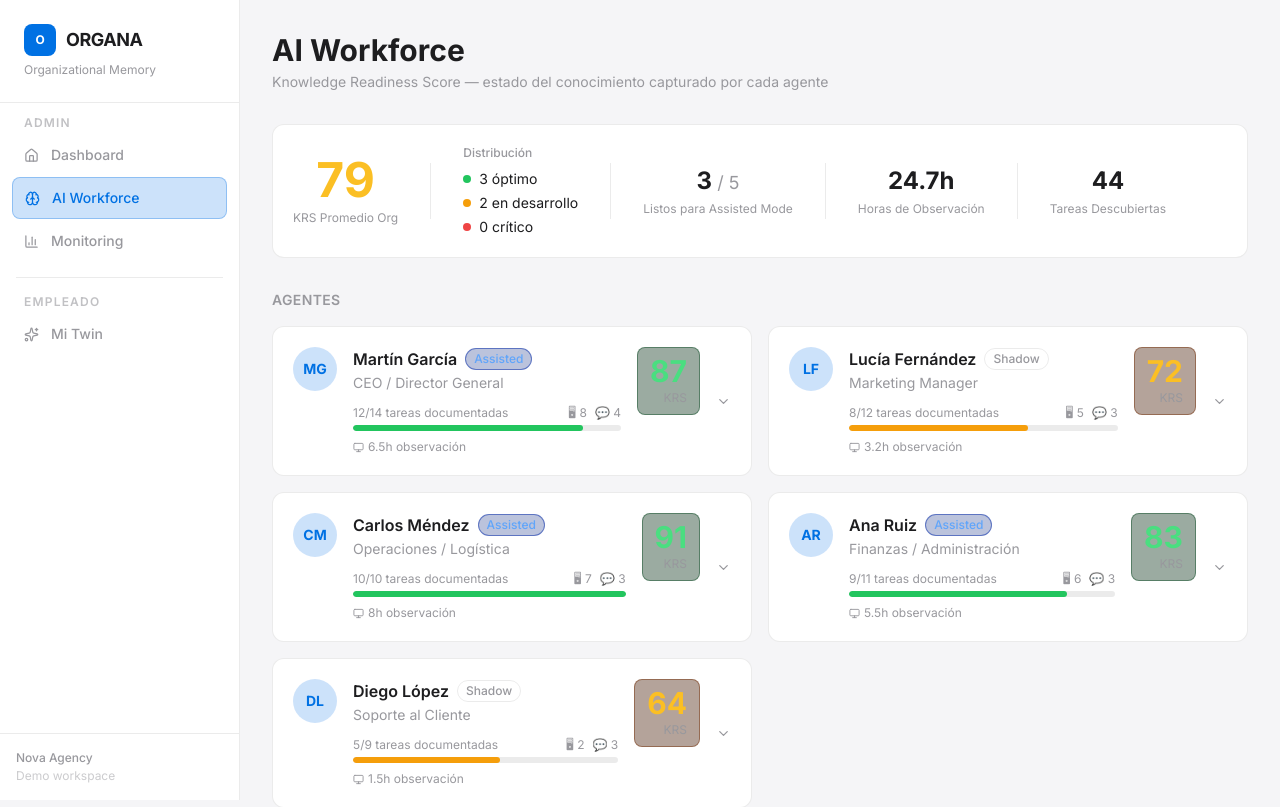
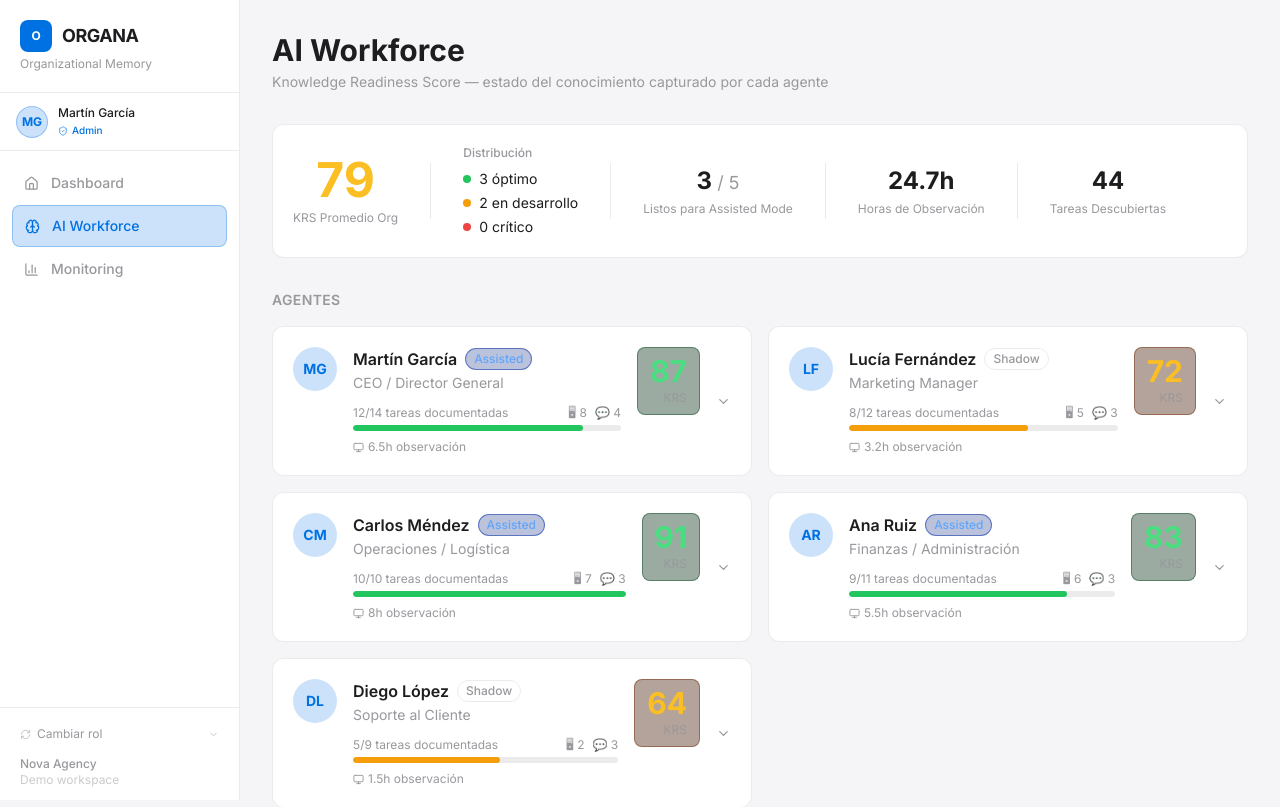
Before and after one commit to isidropasman/hack-organa-anthropic, a Next.js app: page /krs in a window 1280 px wide. Shown: the top 807 px of the page. Built offline with nearby package versions, Linux system fonts and the light colour scheme.

Commit message:
feat: add role switcher (admin/employee) for demo

```diff
--- /dev/null
+++ b/src/components/RoleSwitcher.tsx
@@ -0,0 +1,70 @@
+'use client'
+
+import { useState, useRef, useEffect } from 'react'
+import { RefreshCw, ChevronDown, ShieldCheck, User } from 'lucide-react'
+import { getCurrentUser, setCurrentUser, DEMO_ADMIN, DEMO_EMPLOYEE } from '@/lib/auth'
+
+export default function RoleSwitcher() {
+  const [open, setOpen] = useState(false)
+  const [role, setRole] = useState<'admin' | 'employee'>('admin')
+  const ref = useRef<HTMLDivElement>(null)
+
+  useEffect(() => {
+    setRole(getCurrentUser().role)
+  }, [])
+
+  useEffect(() => {
+    const handler = (e: MouseEvent) => {
+      if (ref.current && !ref.current.contains(e.target as Node)) setOpen(false)
+    }
+    document.addEventListener('mousedown', handler)
+    return () => document.removeEventListener('mousedown', handler)
+  }, [])
+
+  const switchTo = (target: 'admin' | 'employee') => {
+    setCurrentUser(target === 'admin' ? DEMO_ADMIN : DEMO_EMPLOYEE)
+    window.location.reload()
+  }
+
+  return (
+    <div ref={ref} className="relative">
+      <button
+        onClick={() => setOpen(o => !o)}
+        className="flex items-center gap-1.5 w-full px-2 py-1.5 rounded-md text-organa-text-muted hover:text-organa-text hover:bg-organa-border/60 transition-colors text-xs"
+      >
+        <RefreshCw size={11} className="opacity-60" />
+        <span className="flex-1 text-left">Cambiar rol</span>
+        <ChevronDown size={11} className={`opacity-60 transition-transform ${open ? 'rotate-180' : ''}`} />
+      </button>
+
+      {open && (
+        <div className="absolute bottom-full mb-1 left-0 right-0 bg-organa-surface border border-organa-border rounded-lg shadow-lg overflow-hidden z-50">
+          <button
+            onClick={() => switchTo('admin')}
+            className={`flex items-center gap-2 w-full px-3 py-2 text-xs transition-colors ${
+              role === 'admin'
+                ? 'bg-organa-accent/15 text-organa-accent'
+                : 'text-organa-text-muted hover:text-organa-text hover:bg-organa-border/60'
+            }`}
+          >
+            <ShieldCheck size={12} />
+            <span>Admin</span>
+            {role === 'admin' && <span className="ml-auto opacity-60">✓</span>}
+          </button>
+          <button
+            onClick={() => switchTo('employee')}
+            className={`flex items-center gap-2 w-full px-3 py-2 text-xs transition-colors ${
+              role === 'employee'
+                ? 'bg-organa-accent/15 text-organa-accent'
+                : 'text-organa-text-muted hover:text-organa-text hover:bg-organa-border/60'
+            }`}
+          >
+            <User size={12} />
+            <span>Empleado</span>
+            {role === 'employee' && <span className="ml-auto opacity-60">✓</span>}
+          </button>
+        </div>
+      )}
+    </div>
+  )
+}
--- a/src/components/Sidebar.tsx
+++ b/src/components/Sidebar.tsx
@@ -2,7 +2,10 @@
 
 import Link from 'next/link'
 import { usePathname } from 'next/navigation'
-import { Home, Brain, BarChart3, Sparkles } from 'lucide-react'
+import { useEffect, useState } from 'react'
+import { Home, Brain, BarChart3, Sparkles, ShieldCheck, User } from 'lucide-react'
+import { getCurrentUser, type CurrentUser } from '@/lib/auth'
+import RoleSwitcher from './RoleSwitcher'
 
 const adminNavItems = [
   { href: '/', label: 'Dashboard', icon: Home },
@@ -10,12 +13,13 @@ const adminNavItems = [
   { href: '/monitoring', label: 'Monitoring', icon: BarChart3 },
 ]
 
-const employeeNavItems = [
-  { href: '/my-twin/ops-twin', label: 'Mi Twin', icon: Sparkles },
-]
-
 export default function Sidebar() {
   const pathname = usePathname()
+  const [user, setUser] = useState<CurrentUser | null>(null)
+
+  useEffect(() => {
+    setUser(getCurrentUser())
+  }, [])
 
   const navLink = (href: string, label: string, Icon: React.ElementType) => {
     const isActive =
@@ -39,45 +43,70 @@ export default function Sidebar() {
     )
   }
 
+  const initials = user?.name
+    .split(' ')
+    .map(n => n[0])
+    .join('')
+    .slice(0, 2)
+    .toUpperCase() ?? '?'
+
+  const isAdmin = user?.role === 'admin'
+  const myTwinHref = `/my-twin/${user?.agentId ?? 'ops-twin'}`
+
   return (
     <aside className="w-60 flex-shrink-0 bg-organa-surface border-r border-organa-border flex flex-col min-h-screen sticky top-0 h-screen">
       {/* Logo */}
-      <div className="p-6 border-b border-organa-border">
+      <div className="p-5 border-b border-organa-border">
         <div className="flex items-center gap-2.5">
           <div className="w-8 h-8 rounded-lg bg-organa-accent flex items-center justify-center">
             <span className="text-white text-xs font-bold">O</span>
           </div>
           <span className="font-bold text-organa-text text-lg tracking-tight">ORGANA</span>
         </div>
-        <p className="text-organa-text-muted text-xs mt-1.5">Organizational Memory</p>
+        <p className="text-organa-text-muted text-xs mt-1">Organizational Memory</p>
       </div>
+
+      {/* User avatar */}
+      {user && (
+        <div className="px-4 py-3 border-b border-organa-border flex items-center gap-2.5">
+          <div className="w-8 h-8 rounded-full bg-organa-accent/20 border border-organa-accent/30 flex items-center justify-center flex-shrink-0">
+            <span className="text-organa-accent text-xs font-bold">{initials}</span>
+          </div>
+          <div className="min-w-0">
+            <p className="text-organa-text text-xs font-medium truncate">{user.name}</p>
+            <div className="flex items-center gap-1 mt-0.5">
+              {isAdmin
+                ? <ShieldCheck size={10} className="text-organa-accent opacity-80" />
+                : <User size={10} className="text-organa-text-muted opacity-80" />
+              }
+              <span className={`text-[10px] font-medium ${isAdmin ? 'text-organa-accent' : 'text-organa-text-muted'}`}>
+                {isAdmin ? 'Admin' : 'Empleado'}
+              </span>
+            </div>
+          </div>
+        </div>
+      )}
 
       {/* Navigation */}
       <nav className="p-3 flex-1">
-        {/* Admin section */}
-        <p className="px-3 mb-1 text-xs font-semibold text-organa-text-muted uppercase tracking-widest opacity-60">
-          Admin
-        </p>
-        <ul className="space-y-0.5 mb-4">
-          {adminNavItems.map(({ href, label, icon: Icon }) => navLink(href, label, Icon))}
-        </ul>
-
-        {/* Divider */}
-        <div className="border-t border-organa-border mx-1 mb-4" />
-
-        {/* Employee section */}
-        <p className="px-3 mb-1 text-xs font-semibold text-organa-text-muted uppercase tracking-widest opacity-60">
-          Empleado
-        </p>
-        <ul className="space-y-0.5">
-          {employeeNavItems.map(({ href, label, icon: Icon }) => navLink(href, label, Icon))}
-        </ul>
+        {isAdmin ? (
+          <ul className="space-y-0.5">
+            {adminNavItems.map(({ href, label, icon: Icon }) => navLink(href, label, Icon))}
+          </ul>
+        ) : (
+          <ul className="space-y-0.5">
+            {navLink(myTwinHref, 'Mi Twin', Sparkles)}
+          </ul>
+        )}
       </nav>
 
       {/* Footer */}
-      <div className="p-4 border-t border-organa-border">
-        <p className="text-organa-text-muted text-xs font-medium">Nova Agency</p>
-        <p className="text-organa-text-muted text-xs opacity-50 mt-0.5">Demo workspace</p>
+      <div className="p-3 border-t border-organa-border space-y-2">
+        <RoleSwitcher />
+        <div>
+          <p className="text-organa-text-muted text-xs font-medium px-2">Nova Agency</p>
+          <p className="text-organa-text-muted text-xs opacity-50 px-2">Demo workspace</p>
+        </div>
       </div>
     </aside>
   )
--- /dev/null
+++ b/src/lib/auth.ts
@@ -0,0 +1,36 @@
+export type UserRole = 'admin' | 'employee'
+
+export interface CurrentUser {
+  id: string
+  name: string
+  role: UserRole
+  agentId?: string
+}
+
+const DEMO_ADMIN: CurrentUser = { id: 'admin-1', name: 'Martín García', role: 'admin' }
+const DEMO_EMPLOYEE: CurrentUser = { id: 'emp-1', name: 'Carlos Méndez', role: 'employee', agentId: 'ops-twin' }
+
+export { DEMO_ADMIN, DEMO_EMPLOYEE }
+
+const STORAGE_KEY = 'organa_current_user'
+
+export function getCurrentUser(): CurrentUser {
+  if (typeof window === 'undefined') return DEMO_ADMIN
+  const stored = localStorage.getItem(STORAGE_KEY)
+  if (stored) {
+    try {
+      return JSON.parse(stored) as CurrentUser
+    } catch {
+      // fall through
+    }
+  }
+  return DEMO_ADMIN
+}
+
+export function setCurrentUser(user: CurrentUser): void {
+  localStorage.setItem(STORAGE_KEY, JSON.stringify(user))
+}
+
+export function isAdmin(): boolean {
+  return getCurrentUser().role === 'admin'
+}
```
